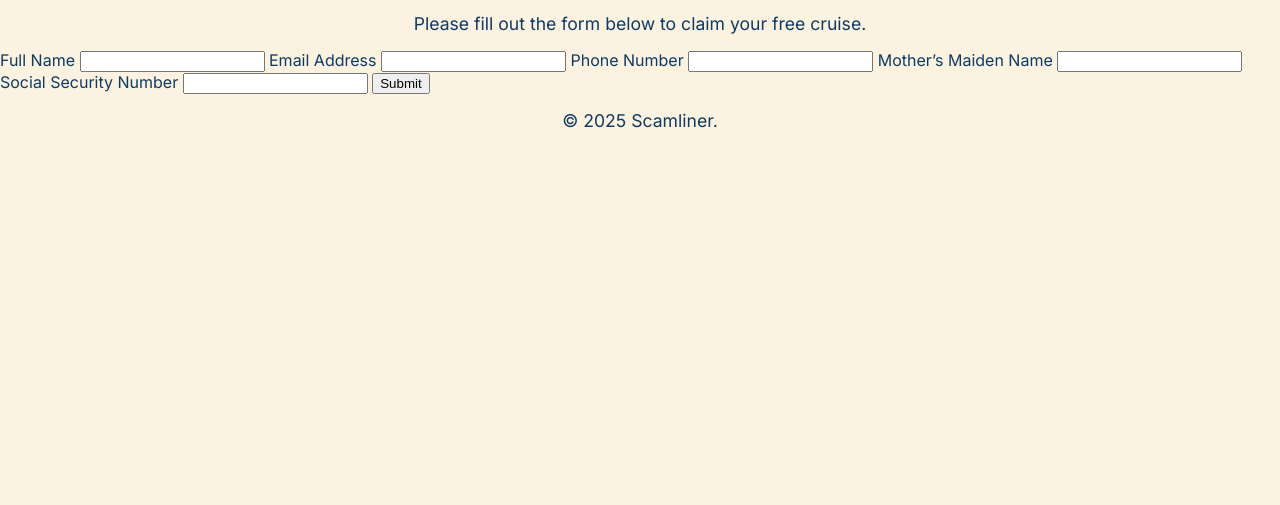
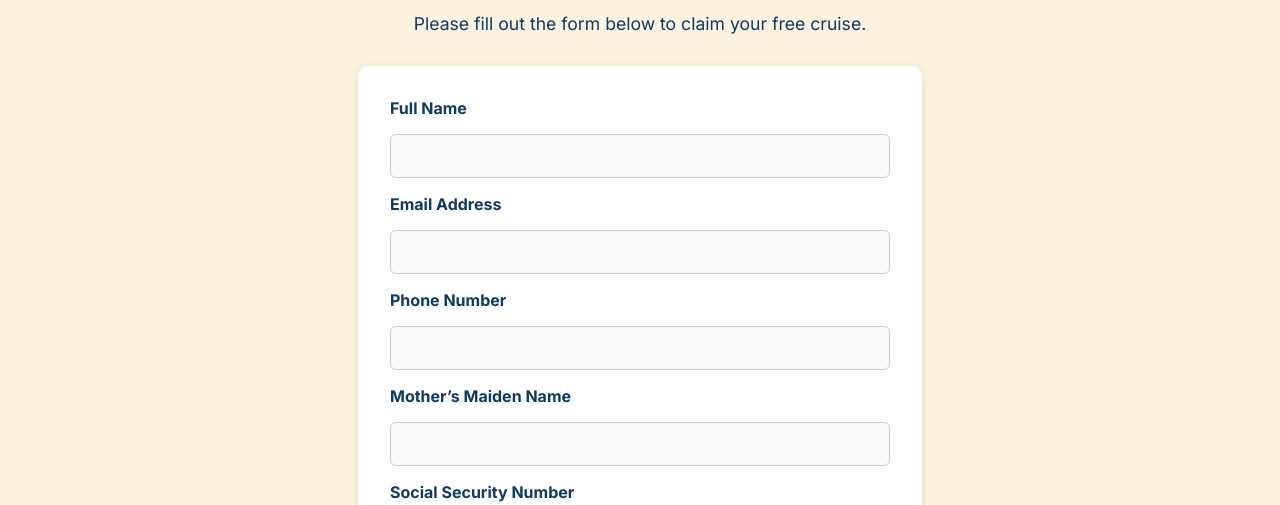
Before and after one commit to EsmeS31/wdd130-massey, a plain HTML site: page book.html in a window 1280 px wide. Shown: the part 295-800 px from the top of the page. Drawn offline with Linux system fonts and the light colour scheme.

Commit message:
add "book free cruise" page's css

```diff
--- a/style.css
+++ b/style.css
@@ -187,3 +187,48 @@ ol {
     padding: 1rem 0;
   }
 }
+
+/* book page */
+/* Booking form clean vertical layout */
+.booking-form {
+  display: flex;
+  flex-direction: column;
+  max-width: 500px;
+  margin: 2rem auto;
+  padding: 2rem;
+  background-color: #ffffff;
+  border-radius: 10px;
+  box-shadow: 0 2px 10px rgba(0,0,0,0.1);
+  gap: 1rem;
+}
+
+.booking-form label {
+  font-size: 1rem;
+  font-weight: 600;
+}
+
+.booking-form input {
+  padding: 0.75rem;
+  font-size: 1rem;
+  border: 1px solid #ccc;
+  border-radius: 6px;
+  background-color: #f9f9f9;
+}
+
+.booking-form button {
+  width: fit-content;
+  align-self: center;
+  padding: 0.5rem 1.5rem;
+  font-size: 1rem;
+  font-family: 'Baloo 2', cursive;
+  background-color: #0D3B66;
+  color: white;
+  border: none;
+  border-radius: 6px;
+  cursor: pointer;
+  transition: background 0.3s ease;
+}
+
+.booking-form button:hover {
+  background-color: #F95738;
+}
```
